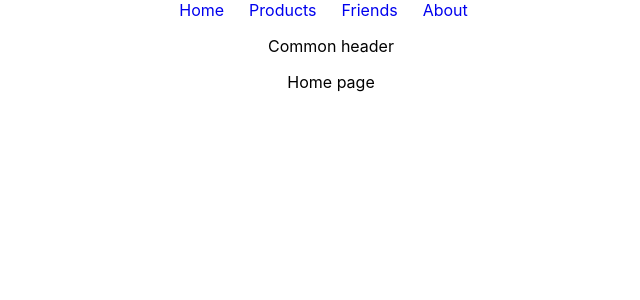
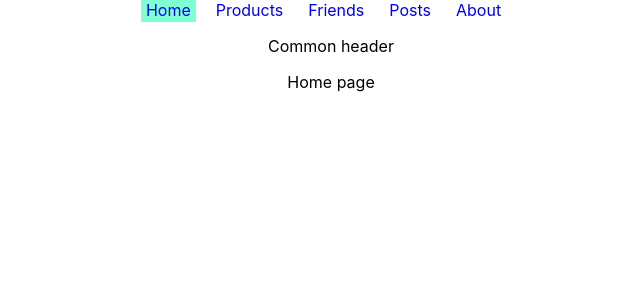
Before and after one commit to sowmik-sec/explore-routes-recap, a React (Create React App) app: page /home in a window 1280 px wide. Shown: the top 300 px of the page, without its empty margins (309-949 px from the left). Built offline with nearby package versions, Linux system fonts and the light colour scheme.

Commit message:
dynamic route, dynamic data loader and active route

```diff
--- a/src/App.js
+++ b/src/App.js
@@ -4,6 +4,8 @@ import About from "./components/About/About";
 import FriendDetails from "./components/FriendDetails/FriendDetails";
 import Friends from "./components/Friends/Friends";
 import Home from "./components/Home/Home";
+import PostDetails from "./components/PostDetails/PostDetails";
+import Posts from "./components/Posts/Posts";
 import Products from "./components/Products/Products";
 import Main from "./layout/Main";
 
@@ -33,6 +35,22 @@ function App() {
           },
           element: <FriendDetails />,
         },
+        {
+          path: "/posts",
+          loader: async () => {
+            return fetch(`https://jsonplaceholder.typicode.com/posts`);
+          },
+          element: <Posts />,
+        },
+        {
+          path: "/posts/:postId",
+          loader: async ({ params }) => {
+            return fetch(
+              `https://jsonplaceholder.typicode.com/posts/${params.postId}`
+            );
+          },
+          element: <PostDetails />,
+        },
       ],
     },
 
--- a/src/components/Header/Header.css
+++ b/src/components/Header/Header.css
@@ -7,3 +7,9 @@
 .header a:hover {
   background-color: aquamarine;
 }
+
+.active {
+  text-decoration: underline;
+  font: bold;
+  background-color: aquamarine;
+}
--- a/src/components/Header/Header.js
+++ b/src/components/Header/Header.js
@@ -1,15 +1,21 @@
 import React from "react";
-import { Link } from "react-router-dom";
+import { NavLink } from "react-router-dom";
 import "./Header.css";
 
 const Header = () => {
   return (
     <div className="header">
       <nav>
-        <Link to="/home">Home</Link>
-        <Link to="/products">Products</Link>
-        <Link to="/friends">Friends</Link>
-        <Link to="/about">About</Link>
+        <NavLink
+          className={({ isActive }) => (isActive ? "active" : undefined)}
+          to="/home"
+        >
+          Home
+        </NavLink>
+        <NavLink to="/products">Products</NavLink>
+        <NavLink to="/friends">Friends</NavLink>
+        <NavLink to="/posts">Posts</NavLink>
+        <NavLink to="/about">About</NavLink>
       </nav>
       <p>Common header</p>
     </div>
--- /dev/null
+++ b/src/components/Post/Post.js
@@ -0,0 +1,23 @@
+import React from "react";
+import { Link, useNavigate } from "react-router-dom";
+import "./post.css";
+
+const Post = ({ post }) => {
+  const { title, body, id } = post;
+  const navigate = useNavigate();
+  const handleNavigate = () => {
+    navigate(`${id}`);
+  };
+  return (
+    <div className="post">
+      <h1>Title: {title}</h1>
+      <p>{body}</p>
+      <Link to={`${id}`}>
+        <button>Show Details</button>
+      </Link>
+      <button onClick={handleNavigate}>Show Details2</button>
+    </div>
+  );
+};
+
+export default Post;
--- /dev/null
+++ b/src/components/Post/post.css
@@ -0,0 +1,6 @@
+.post {
+  border: 2px solid plum;
+  margin: 20px;
+  border-radius: 15px;
+  padding: 20px;
+}
--- /dev/null
+++ b/src/components/PostDetails/PostDetails.css
@@ -0,0 +1,6 @@
+.post-details {
+  border: 2px solid purple;
+  margin: 20px 50px;
+  padding: 20px;
+  border-radius: 20px;
+}
--- /dev/null
+++ b/src/components/PostDetails/PostDetails.js
@@ -0,0 +1,17 @@
+import React from "react";
+import { useLoaderData } from "react-router-dom";
+import "./PostDetails.css";
+
+const PostDetails = () => {
+  const postDetail = useLoaderData();
+  console.log("inside postDetails", postDetail);
+  const { title, body } = postDetail;
+  return (
+    <div className="post-details">
+      <h1>Title: {title}</h1>
+      <p>{body}</p>
+    </div>
+  );
+};
+
+export default PostDetails;
--- /dev/null
+++ b/src/components/Posts/Posts.js
@@ -0,0 +1,17 @@
+import React from "react";
+import { useLoaderData } from "react-router-dom";
+import Post from "../Post/Post";
+
+const Posts = () => {
+  const posts = useLoaderData();
+  return (
+    <div>
+      <h1>These are some posts</h1>
+      {posts.map((post) => (
+        <Post post={post} key={post.id}></Post>
+      ))}
+    </div>
+  );
+};
+
+export default Posts;
```
